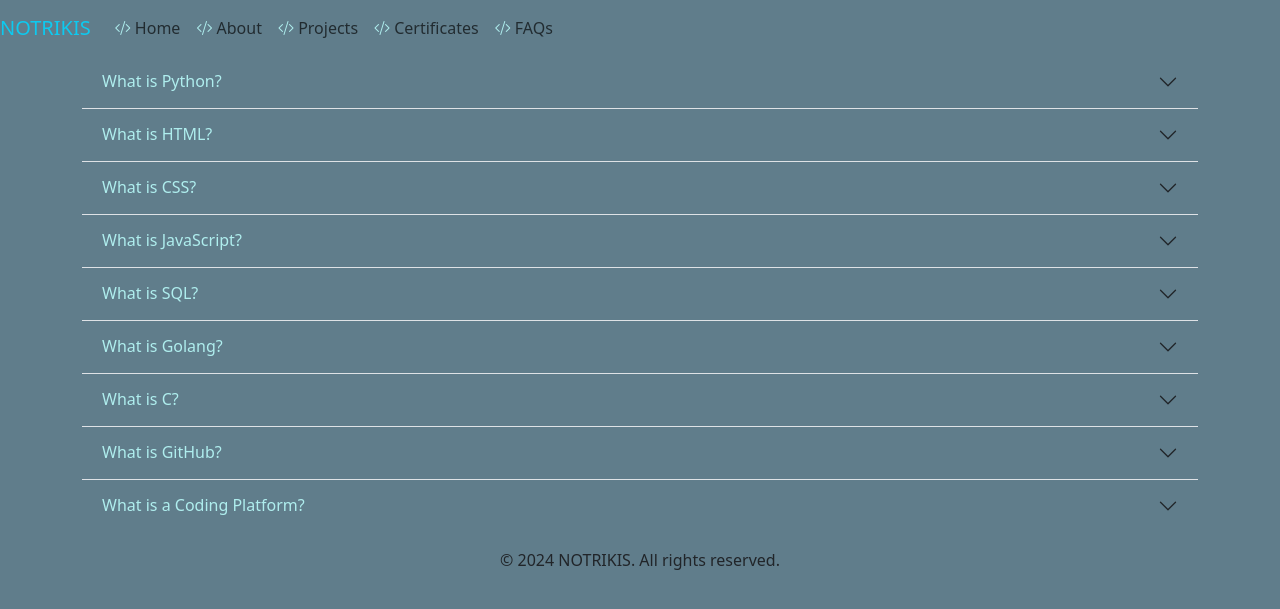
After one commit to KibuuleNoah/PORTFOLIO_2024, a Flask app: page /faqs in a window 1280 px wide. The commit adds this page. Shown: the top 609 px of the page. Run offline with Flask 3, Linux system fonts and the light colour scheme; some libraries are stand-ins or nearby versions.

Commit message:
add faqs

```diff
--- a/app.py
+++ b/app.py
@@ -23,10 +23,32 @@ project = {
 
 projects = [project for _ in range(4)]
 
+qns = {
+    "What is Python?": "Python is a versatile, high-level programming language known for its readability and simplicity. It acts like a reliable assistant, helping automate tasks and solve complex problems.",
+    "What is HTML?": "HTML, or Hypertext Markup Language, serves as the foundation of web content. It's like a detailed blueprint, specifying how text, images, and links should be structured and organized on a webpage.",
+    "What is CSS?": "CSS, or Cascading Style Sheets, is the stylist of the web. It adds flair to HTML by providing color, layout, and design, enhancing the visual appeal of websites.",
+    "What is JavaScript?": "JavaScript is the interactive wizard of the web. It brings websites to life by enabling dynamic elements, like responsive buttons and live updates, making the online experience engaging.",
+    "What is SQL?": "SQL, or Structured Query Language, is the librarian of databases. It's a language for managing and organizing information in digital libraries, making data retrieval and storage efficient.",
+    "What is Golang?": "Golang, or Go, is a programming language designed for efficiency. It acts like a fast courier, delivering tasks in a clean and organized manner, making it suitable for building scalable and reliable software.",
+    "What is C?": "C is the foundation of computer languages. It serves as the architect, constructing the intricate structure of software. C allows computers to understand and execute tasks effectively, making it a powerful language.",
+    "What is GitHub?": "GitHub is like a collaborative workspace for programmers. It's a platform where individuals and teams store, manage, and share their code. Think of it as a digital hub that fosters collaboration and version control in software development.",
+    "What is a Coding Platform?": "A coding platform is an online space where programmers write, test, and execute their code. It provides an environment for coding challenges, projects, and collaborative coding. Think of it as a virtual playground for developers to practice and showcase their skills.",
+}
+
 
 @app.route("/")
 def home():
     return render_template("home.html", skills=skills, projects=projects)
+
+
+@app.route("/projects")
+def projects_():
+    return render_template("projects.html")
+
+
+@app.route("/faqs")
+def faqs():
+    return render_template("faqs.html", qns=qns)
 
 
 @app.template_filter("CSC")
@@ -41,5 +63,10 @@ def classify_skill_color(per: int) -> str:
         return "success"
 
 
+@app.template_filter("join_faqs")
+def join_faqs(question: str) -> str:
+    return question.replace(" ", "-")[:-1]
+
+
 if __name__ == "__main__":
     app.run(debug=True)
--- a/static/css/styles.css
+++ b/static/css/styles.css
@@ -1,17 +1,17 @@
 body {
   background-color: #607d8b;
-  /* color: ; */
 }
 
 nav {
   background-color: #607d8b;
 }
-nav * {
-  color: white;
-}
 
 nav i {
   color: paleturquoise;
+}
+
+nav li {
+  color: white;
 }
 
 .my-name-sm {
@@ -62,7 +62,8 @@ h2 {
   color: paleturquoise;
 }
 
-#projects .card {
+#projects .card,
+#all-projects .card {
   border-color: paleturquoise;
   border-width: 3px;
 }
@@ -91,6 +92,11 @@ h2 {
   font-family: monospace;
 }
 
+#accordionFlushFAQs * {
+  background-color: #607d8b;
+  color: paleturquoise;
+}
+
 /* .txt { */
 /*   display: flex; */
 /*   align-items: flex-end; */
--- a/templates/base.html
+++ b/templates/base.html
@@ -4,10 +4,17 @@
     <title></title>
     <meta charset="UTF-8" />
     <meta name="viewport" content="width=device-width, initial-scale=1" />
-    <link rel="stylesheet" href="https://cdn.jsdelivr.net/npm/bootstrap-icons@1.3.0/font/bootstrap-icons.css"/>
     <link
       rel="stylesheet"
-      href="https://stackpath.bootstrapcdn.com/bootstrap/4.3.1/css/bootstrap.min.css"
+      href="https://cdn.jsdelivr.net/npm/bootstrap-icons@1.3.0/font/bootstrap-icons.css"
+    />
+    <!-- <link -->
+    <!--   rel="stylesheet" -->
+    <!--   href="https://stackpath.bootstrapcdn.com/bootstrap/4.3.1/css/bootstrap.min.css" -->
+    <!-- /> -->
+    <link
+      rel="stylesheet"
+      href="https://cdn.jsdelivr.net/npm/bootstrap@5.3.2/dist/css/bootstrap.min.css"
     />
     <link
       href="{{url_for('static',filename='css/styles.css')}}"
@@ -17,50 +24,73 @@
   <body>
     <!-- Navbar -->
     <nav class="navbar navbar-expand-md sticky-top">
-      <span class="navbar-brand text-success" href="#">NOTRIKIS</span>
+      <!-- <div class="container"> -->
+      <span class="navbar-brand text-info">NOTRIKIS</span>
       <button
-        class="navbar-toggler bg-light"
+        class="navbar-toggler"
         type="button"
-        data-toggle="collapse"
-        data-target="#navbarNav"
-        aria-controls="navbarNav"
+        data-bs-toggle="collapse"
+        data-bs-target="#navbarSupportedContent"
+        aria-controls="navbarSupportedContent"
         aria-expanded="false"
         aria-label="Toggle navigation"
-        style="background-color: wheat"
       >
-        <span class="navbar-toggler-icon dark"></span>
+        <span class="navbar-toggler-icon"></span>
       </button>
-      <div class="collapse navbar-collapse" id="navbarNav">
+      <div class="collapse navbar-collapse" id="navbarSupportedContent">
         <ul class="navbar-nav ml-auto">
           <li class="nav-item active">
-            <a class="nav-link" href="#"><i class="bi bi-code-slash"></i> Home</a>
+            <a class="nav-link" href="/"
+              ><i class="bi bi-code-slash"></i> Home</a
+            >
           </li>
           <li class="nav-item">
-            <a class="nav-link" href="#"><i class="bi bi-code-slash"></i> About</a>
+            <a class="nav-link" href="/aboutme"
+              ><i class="bi bi-code-slash"></i> About</a
+            >
           </li>
           <li class="nav-item">
-            <a class="nav-link" href="#"><i class="bi bi-code-slash"></i> Projects</a>
+            <a class="nav-link" href="/projects"
+              ><i class="bi bi-code-slash"></i> Projects</a
+            >
           </li>
           <li class="nav-item">
-            <a class="nav-link" href="#"><i class="bi bi-code-slash"></i> Certificates</a></i>
+            <a class="nav-link" href="#"
+              ><i class="bi bi-code-slash"></i> Certificates</a
+            >
           </li>
           <li class="nav-item">
-            <a class="nav-link" href="#"><i class="bi bi-code-slash"></i> Blogs</a>
+            <a class="nav-link" href="/faqs"
+              ><i class="bi bi-code-slash"></i> FAQs</a
+            >
           </li>
         </ul>
       </div>
+      <!-- </div> -->
     </nav>
     {% block content %}{% endblock %}
-        <footer class="footer text-center py-3">
+    <footer class="footer text-center py-3">
       <div class="container">
         <p>&copy; 2024 NOTRIKIS. All rights reserved.</p>
       </div>
     </footer>
 
     <!-- Bootstrap JS and Popper.js -->
-    <script src="https://code.jquery.com/jquery-3.3.1.slim.min.js"></script>
-    <script src="https://cdnjs.cloudflare.com/ajax/libs/popper.js/1.14.7/umd/popper.min.js"></script>
-    <script src="https://stackpath.bootstrapcdn.com/bootstrap/4.3.1/js/bootstrap.min.js"></script>
+    <!-- <script src="https://code.jquery.com/jquery-3.3.1.slim.min.js"></script> -->
+
+    <script
+      src="https://cdn.jsdelivr.net/npm/@popperjs/core@2.11.8/dist/umd/popper.min.js"
+      integrity="sha384-I7E8VVD/ismYTF4hNIPjVp/Zjvgyol6VFvRkX/vR+Vc4jQkC+hVqc2pM8ODewa9r"
+      crossorigin="anonymous"
+    ></script>
+    <script
+      src="https://cdn.jsdelivr.net/npm/bootstrap@5.3.2/dist/js/bootstrap.min.js"
+      integrity="sha384-BBtl+eGJRgqQAUMxJ7pMwbEyER4l1g+O15P+16Ep7Q9Q+zqX6gSbd85u4mG4QzX+"
+      crossorigin="anonymous"
+    ></script>
+
+    <!-- <script src="https://cdnjs.cloudflare.com/ajax/libs/popper.js/1.14.7/umd/popper.min.js"></script> -->
+    <!-- <script src="https://stackpath.bootstrapcdn.com/bootstrap/4.3.1/js/bootstrap.min.js"></script> -->
     <script src="{{url_for('static',filename='js/index.js')}}"></script>
   </body>
 </html>
--- /dev/null
+++ b/templates/faqs.html
@@ -0,0 +1,31 @@
+{% extends "base.html" %} {% block content %}
+<section>
+  <div class="container">
+    <div class="accordion accordion-flush" id="accordionFlushFAQs">
+      {% for qn,ans in qns.items() %}
+      <div class="accordion-item">
+        <h2 class="accordion-header" style="background-color: paleturquoise">
+          <button
+            class="accordion-button collapsed"
+            type="button"
+            data-bs-toggle="collapse"
+            data-bs-target="#{{qn | join_faqs}}"
+            aria-expanded="false"
+            aria-controls="{{qn | join_faqs}}"
+          >
+            {{qn}}
+          </button>
+        </h2>
+        <div
+          id="{{qn | join_faqs}}"
+          class="accordion-collapse collapse"
+          data-bs-parent="#accordionFlushFAQs"
+        >
+          <div class="accordion-body bg-light text-dark">{{ans}}</div>
+        </div>
+      </div>
+      {% endfor %}
+    </div>
+  </div>
+</section>
+{% endblock %}
```
Also changed, not shown: edit.txt (+67 -0 lines), templates/home.html (+4 -30 lines), templates/projects.html (added, +43 -0 lines).
